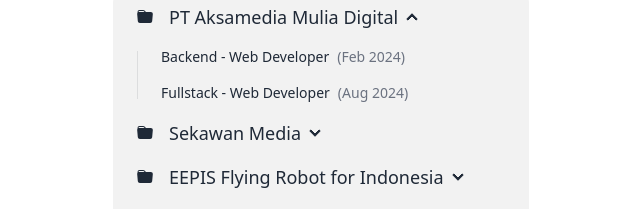
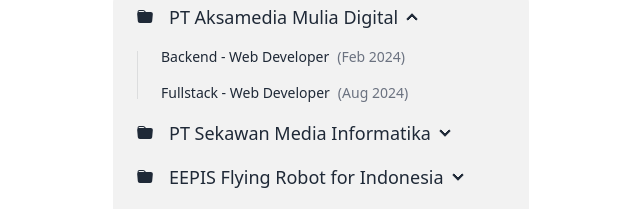
Before and after one commit to ktyudha/cv-ktyudha, a React (Vite) app: page / in a window 1280 px wide. Shown: the part 941-1150 px from the top of the page, without its empty margins (319-959 px from the left). Built offline with nearby package versions, Linux system fonts and the light colour scheme.

Commit message:
update experience

```diff
--- a/package.json
+++ b/package.json
@@ -10,7 +10,7 @@
     "preview": "vite preview"
   },
   "dependencies": {
-    "@sentry/react": "^8.28.0",
+    "@sentry/react": "^8.30.0",
     "@sentry/tracing": "^7.114.0",
     "jquery": "^3.7.1",
     "path": "^0.12.7",
--- a/src/constant/utils.ts
+++ b/src/constant/utils.ts
@@ -87,7 +87,7 @@
     ],
   },
   {
-    company: "Sekawan Media",
+    company: "PT Sekawan Media Informatika",
     position: [{ job: "Fullstack - Web Developer", date: "Apr - May 2024" }],
   },
   {
```
Also changed, not shown: 1 other file (tests, documents, lock files or other folders).
